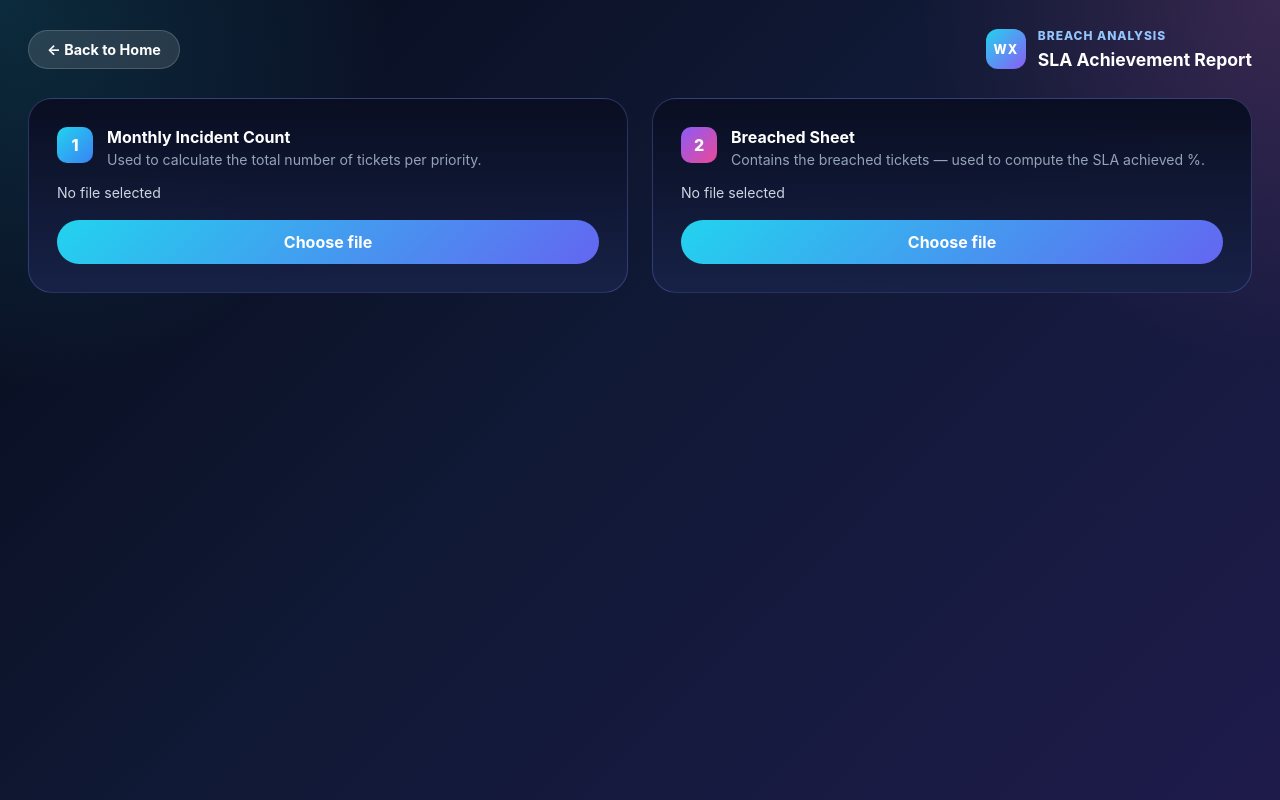
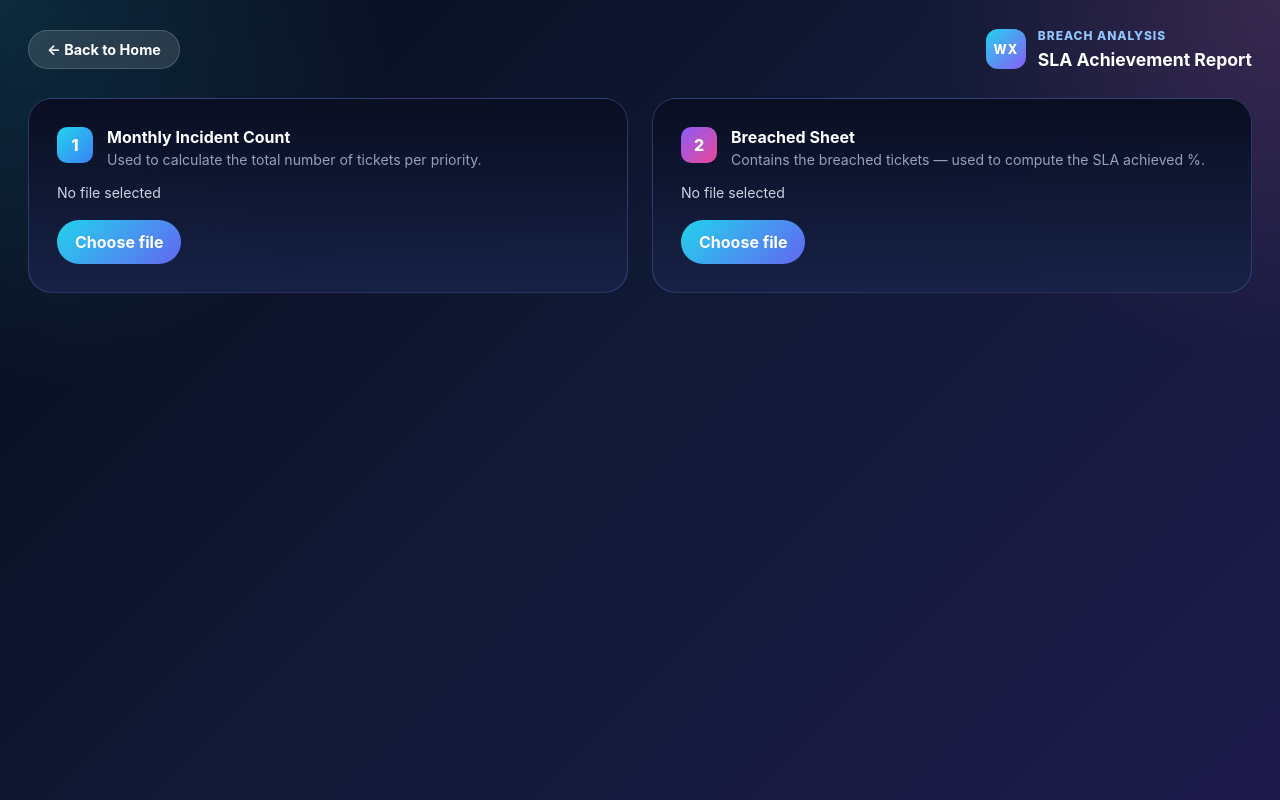
Before and after one commit to ansjahangiraj5-droid/WatsonX, a React (Vite) app: page / in a window 1280 px wide. Both pictures are taken after a click on the button 848 px from the left and 463 px from the top of the page. Built offline with nearby package versions, Linux system fonts and the light colour scheme.

Commit message:
Init Commitst

```diff
--- a/src/App.jsx
+++ b/src/App.jsx
@@ -427,17 +427,42 @@ function HomePage({ onNavigate }) {
    BREACH ANALYSIS PAGE
 ═══════════════════════════════════════════════════════════════════════════ */
 
+const breachStorageKey = 'watsonx-breach-analysis-state';
+
+function readBreachStoredState() {
+  if (typeof window === 'undefined') return null;
+  const saved = window.sessionStorage.getItem(breachStorageKey);
+  if (!saved) return null;
+  try { return JSON.parse(saved); } catch { return null; }
+}
+
 function BreachAnalysisPage({ onBack }) {
   const countFileRef = useRef(null);
   const breachFileRef = useRef(null);
 
-  const [countFileName, setCountFileName] = useState('');
+  const initialBreachState = useMemo(() => readBreachStoredState(), []);
+
+  const [countFileName, setCountFileName] = useState(initialBreachState?.countFileName || '');
   const [countError, setCountError] = useState('');
-  const [priorityCounts, setPriorityCounts] = useState(null); // { 1:n, 2:n, ... }
+  const [priorityCounts, setPriorityCounts] = useState(initialBreachState?.priorityCounts || null);
 
-  const [breachFileName, setBreachFileName] = useState('');
+  const [breachFileName, setBreachFileName] = useState(initialBreachState?.breachFileName || '');
   const [breachError, setBreachError] = useState('');
-  const [breachCounts, setBreachCounts] = useState(null); // { 1:n, 2:n, ... }
+  const [breachCounts, setBreachCounts] = useState(initialBreachState?.breachCounts || null);
+
+  /* ── persist to session storage whenever data changes ── */
+
+  useEffect(() => {
+    if (typeof window === 'undefined') return;
+    if (!priorityCounts && !breachCounts) {
+      window.sessionStorage.removeItem(breachStorageKey);
+      return;
+    }
+    window.sessionStorage.setItem(
+      breachStorageKey,
+      JSON.stringify({ countFileName, priorityCounts, breachFileName, breachCounts })
+    );
+  }, [countFileName, priorityCounts, breachFileName, breachCounts]);
 
   /* ── upload handlers ── */
 
@@ -445,9 +470,7 @@ function BreachAnalysisPage({ onBack }) {
     const file = event.target.files?.[0];
     event.target.value = '';
 
-    if (!file) {
-      return;
-    }
+    if (!file) return;
 
     const hasExcelExtension = /\.(xlsx|xls)$/i.test(file.name);
     const hasAllowedMimeType = !file.type || allowedExcelTypes.has(file.type);
@@ -480,13 +503,18 @@ function BreachAnalysisPage({ onBack }) {
     }
   };
 
+  const handleClearCount = () => {
+    setCountFileName('');
+    setCountError('');
+    setPriorityCounts(null);
+    if (countFileRef.current) countFileRef.current.value = '';
+  };
+
   const handleBreachUpload = async (event) => {
     const file = event.target.files?.[0];
     event.target.value = '';
 
-    if (!file) {
-      return;
-    }
+    if (!file) return;
 
     const hasExcelExtension = /\.(xlsx|xls)$/i.test(file.name);
     const hasAllowedMimeType = !file.type || allowedExcelTypes.has(file.type);
@@ -517,6 +545,13 @@ function BreachAnalysisPage({ onBack }) {
       setBreachFileName('');
       setBreachCounts(null);
     }
+  };
+
+  const handleClearBreach = () => {
+    setBreachFileName('');
+    setBreachError('');
+    setBreachCounts(null);
+    if (breachFileRef.current) breachFileRef.current.value = '';
   };
 
   /* ── derived SLA table ── */
@@ -583,9 +618,16 @@ function BreachAnalysisPage({ onBack }) {
 
           {countError && <p className="bannerError" style={{ marginTop: 6 }}>{countError}</p>}
 
+          <div className="buttonRow">
             <button type="button" className="actionButton primaryButton" onClick={() => countFileRef.current?.click()}>
               Choose file
             </button>
+            {priorityCounts && (
+              <button type="button" className="actionButton ghostButton" onClick={handleClearCount}>
+                Clear
+              </button>
+            )}
+          </div>
 
           {/* priority count summary */}
           {priorityCounts && (
@@ -621,9 +663,16 @@ function BreachAnalysisPage({ onBack }) {
 
           {breachError && <p className="bannerError" style={{ marginTop: 6 }}>{breachError}</p>}
 
+          <div className="buttonRow">
             <button type="button" className="actionButton primaryButton" onClick={() => breachFileRef.current?.click()}>
               Choose file
             </button>
+            {breachCounts && (
+              <button type="button" className="actionButton ghostButton" onClick={handleClearBreach}>
+                Clear
+              </button>
+            )}
+          </div>
 
           {/* breached count summary */}
           {breachCounts && (
```
Lines whose indentation alone changed are shown as unchanged.
